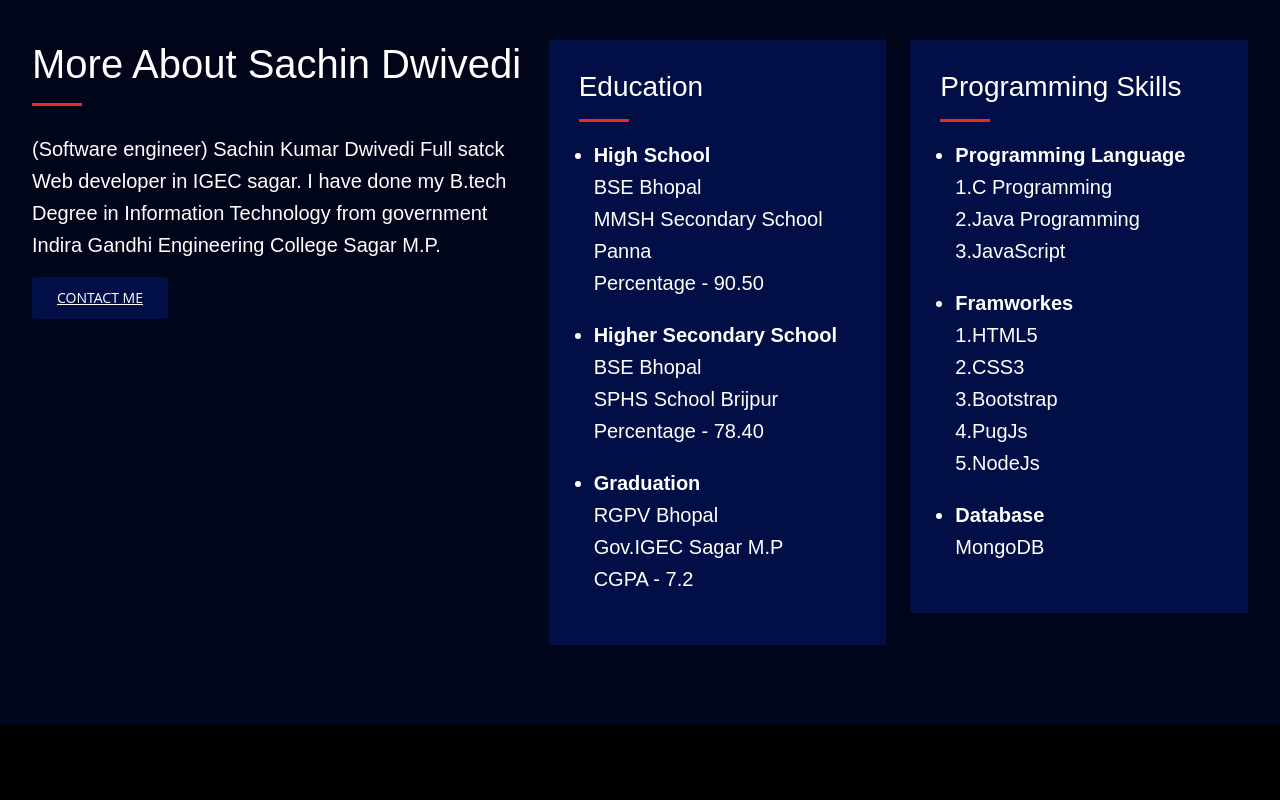
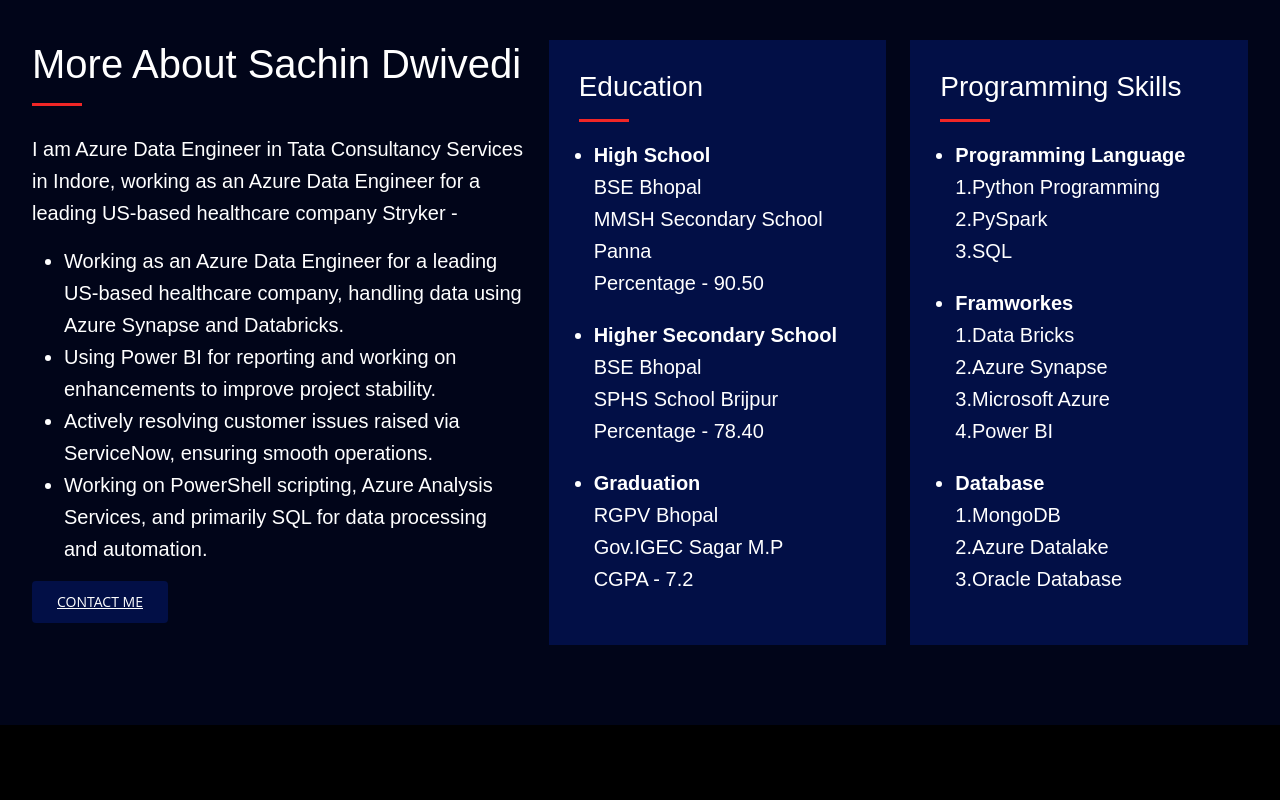
Before and after one commit to sachindwi17/sachindwivedi, a plain HTML site: page index.html in a window 1280 px wide. Shown: the part 840-1640 px from the top of the page. Drawn offline with nearby package versions, Linux system fonts and the light colour scheme.

Commit message:
Update index.html

```diff
--- a/index.html
+++ b/index.html
@@ -42,7 +42,7 @@
 		id="home">
 		<ul class="socila_links">
 			<li><a href="https://chatwith.io/s/software-engineer-1" target="_blank"><ion-icon
-				name="logo-whatsapp"></ion-icon></a></li>
+						name="logo-whatsapp"></ion-icon></a></li>
 			<li><a href="https://www.facebook.com/sachin.dwivedi.73594" target="_blank"><ion-icon
 						name="logo-facebook"></ion-icon></a></li>
 			<li><a href="https://www.instagram.com/sachin_dwivedi_17/" target="_blank"><ion-icon
@@ -59,7 +59,7 @@
 				<div class="col-md-5">
 					<div class="banner_cont">
 						<h1>Sachin Dwivedi</h1>
-						<p> I am a full Stack Web Developer.</p>
+						<p style="font-size: 25px;"> I am an Azure Data Engineer.</p>
 					</div>
 				</div>
 			</div>
@@ -71,9 +71,25 @@
 			<div class="row">
 				<div class="col-md-5 text-justify">
 					<h2 class="bdr-btm">More About Sachin Dwivedi</h2>
-					<p>(Software engineer) Sachin Kumar Dwivedi Full satck Web developer in IGEC sagar. I have done my
-						B.tech Degree in Information Technology from government Indira Gandhi Engineering College Sagar
-						M.P. </p>
+					<p>I am Azure Data Engineer in Tata Consultancy Services in Indore, working as an Azure Data
+						Engineer
+						for a leading US-based healthcare company Stryker - </p>
+					<ul>
+						<li>Working as an Azure Data Engineer for a leading US-based healthcare company, handling data
+							using
+							Azure Synapse and Databricks.
+						</li>
+						<li>
+							Using Power BI for reporting and working on enhancements to improve project stability.
+						</li>
+						<li>Actively resolving customer issues raised via ServiceNow, ensuring smooth operations.</li>
+						<li>
+							Working on PowerShell scripting, Azure Analysis Services, and primarily SQL for data
+							processing and
+							automation.
+						</li>
+
+					</ul>
 					<a href="#contact" class="btn1">Contact Me</a>
 				</div>
 				<div class="col-md">
@@ -93,13 +109,12 @@
 					<div class="about-box">
 						<h3 class="bdr-btm">Programming Skills</h3>
 						<ul>
-							<li><strong>Programming Language</strong> <br>1.C Programming <br> 2.Java Programming
-								<br>3.JavaScript
+							<li><strong>Programming Language</strong> <br> 1.Python Programming
+								<br>2.PySpark <br>3.SQL
 							</li>
-							<li><strong>Framworkes</strong> <br>1.HTML5 <br> 2.CSS3 <br>3.Bootstrap <br>4.PugJs
-								<br>5.NodeJs
+							<li><strong>Framworkes</strong> <br>1.Data Bricks <br> 2.Azure Synapse <br>3.Microsoft Azure<br>4.Power BI
 							</li>
-							<li><strong>Database</strong> <br> MongoDB</li>
+							<li><strong>Database</strong> <br>1.MongoDB <br>2.Azure Datalake <br>3.Oracle Database</li>
 						</ul>
 					</div>
 				</div>
@@ -190,7 +205,7 @@
 			<div class="contact_box">
 				<i class="fa fa-map-marker"></i>
 				<h3>Address</h3>
-				<p>BMV Boys Hostel IGEC Sagar M.P Pincode-(470001)</p>
+				<p>314 A Nariman City Chhota Bangarda Indore M.P. Pincode-(452005)</p>
 			</div>
 		</div>
 		<div class="col-md-6 col-12 contact_section_right d-flex align-items-center">
@@ -233,21 +248,21 @@
 		</ul>
 		<p>&copy; 2023 <a href="https://sachindwivedi.tech/" style="text-decoration:none">sachindwivedi.tech</a> | All
 			Rights Reserved</p>
-		<p>Managed by: <a
-				href="https://chatwith.io/s/software-engineer-1" style="text-decoration: none;">Sachin Kumar Dwivedi</a>
+		<p>Managed by: <a href="https://chatwith.io/s/software-engineer-1" style="text-decoration: none;">Sachin Kumar
+				Dwivedi</a>
 		</p>
 	</footer>
 </body>
 <script type="module" src="https://unpkg.com/ionicons@5.5.2/dist/ionicons/ionicons.esm.js"></script>
 <script nomodule src="https://unpkg.com/ionicons@5.5.2/dist/ionicons/ionicons.js"></script>
 <script type="text/javascript">
-	function sendData(){
-	  var detail = document.getElementById("form_details");
-	  detail.style="display:none;";
-	  detail.outerHTML="<h1>Thanks for contacting us!!</h1>"
+	function sendData() {
+		var detail = document.getElementById("form_details");
+		detail.style = "display:none;";
+		detail.outerHTML = "<h1>Thanks for contacting us!!</h1>"
 
 	}
-  </script>
+</script>
 <style>
 	.footer {
 		position: relative;
```
